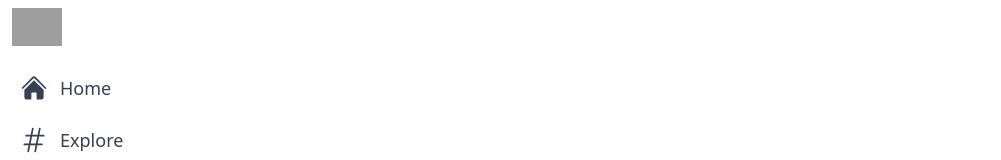
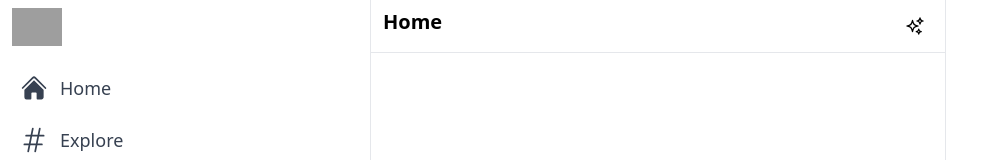
Before and after one commit to ikaushiksharma/twitter, a Next.js app: page / in a window 1280 px wide. Shown: the top 160 px of the page, without its empty margins (0-1001 px from the left). Built offline with nearby package versions, Linux system fonts and the light colour scheme; grey boxes are pictures that could not be loaded.

Commit message:
create feed component and its header

```diff
--- /dev/null
+++ b/components/Feed.jsx
@@ -0,0 +1,14 @@
+import { SparklesIcon } from "@heroicons/react/24/outline";
+
+export default function Feed() {
+  return (
+    <div className="xl:ml-[370px] border-x border-gray-200 xl:min-w-[576px] sm:ml-[73px] flex-grow max-w-xl">
+      <div className="flex py-2 px-3 sticky top-0 z-50 border-b border-gray-200">
+        <h2 className="text-lg sm:text-xl font-bold cursor-pointer">Home</h2>
+        <div className="hoverEffect flex items-center justify-center px-0 ml-auto w-9 h-9">
+          <SparklesIcon className="h-5" />
+        </div>
+      </div>
+    </div>
+  );
+}
--- a/pages/index.js
+++ b/pages/index.js
@@ -1,6 +1,7 @@
 import Head from "next/head";
 import { Inter } from "next/font/google";
 import Sidebar from "@/components/Sidebar";
+import Feed from "@/components/Feed";
 
 const inter = Inter({ subsets: ["latin"] });
 
@@ -15,6 +16,8 @@
       </Head>
       <main className="flex min-h-screen max-w-7xl mx-auto">
         <Sidebar />
+
+        <Feed />
       </main>
     </>
   );
```
